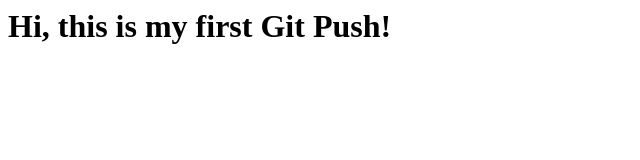
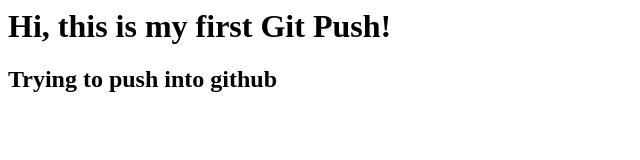
Before and after one commit to imapoorv/firstgitrepo, a plain HTML site: page index.html in a window 1280 px wide. Shown: the whole page, without its empty margins (0-640 px from the left). Drawn offline with Linux system fonts and the light colour scheme.

Commit message:
added another line

```diff
--- a/index.html
+++ b/index.html
@@ -1,5 +1,6 @@
 <html>
 <body>
 <h1>Hi, this is my first Git Push!</h1>
+<h2>Trying to push into github</h2>
 </body>
 </html>
```
